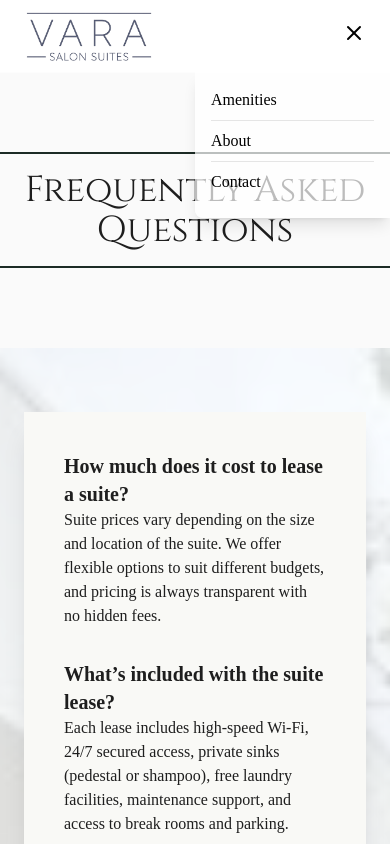
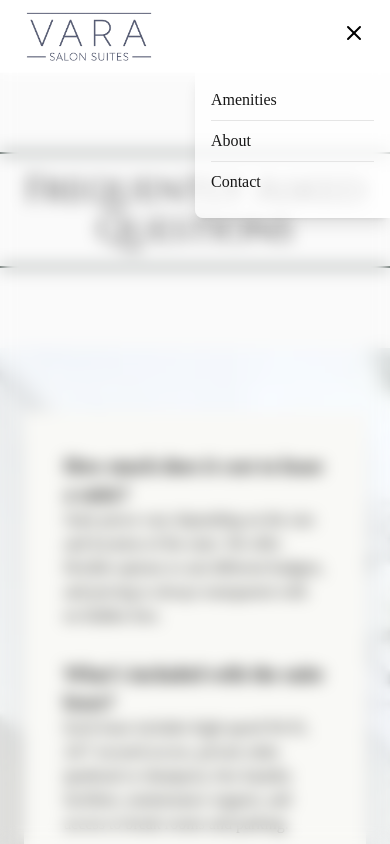
Before and after one commit to cieslak96/vara, a Next.js app: page /faq in a window 390 px wide. Both pictures are taken after a click on the button "Toggle Menu". Shown: the top 844 px of the page. Built offline with nearby package versions, Linux system fonts and the light colour scheme.

Commit message:
dorpdown

```diff
--- a/src/components/Header.tsx
+++ b/src/components/Header.tsx
@@ -9,7 +9,17 @@ export default function Header() {
   const [isOpen, setIsOpen] = useState(false)
 
   return (
-    <header className="absolute top-0 left-0 w-full z-20 bg-white/70 text-black">
+    <>
+      {/* Backdrop Blur for Page — stays behind header */}
+      {isOpen && (
+        <div
+          className="fixed inset-0 backdrop-blur-sm z-20"
+          onClick={() => setIsOpen(false)}
+        />
+      )}
+
+      {/* Header — stays on top of backdrop */}
+      <header className="fixed top-0 left-0 w-full z-30 bg-white/70 text-black">
         <div className="flex items-center justify-between px-6 py-2 max-w-7xl mx-auto">
           {/* Logo */}
           <Link href="/" className="hover:scale-105">
@@ -51,12 +61,13 @@ export default function Header() {
             </button>
           </div>
         </div>
+      </header>
 
-      {/* Animated Dropdown */}
+      {/* Animated Dropdown Menu — above everything */}
       <div
-  className={`md:hidden origin-top-right fixed top-18 right-0 w-1/2 transition-all duration-300 ease-in-out
+        className={`md:hidden fixed top-18 right-0 w-1/2 z-40 transition-all duration-300 ease-in-out transform
           ${isOpen ? 'scale-y-100 opacity-100' : 'scale-y-0 opacity-0 pointer-events-none'}
-    bg-white/70 px-4 py-4 space-y-2 transform shadow-lg rounded-bl-lg
+          origin-top-right bg-white/70 px-4 py-4 space-y-2 shadow-lg rounded-bl-lg
         `}
         style={{ transformOrigin: 'top right' }}
       >
@@ -82,6 +93,6 @@ export default function Header() {
           Contact
         </Link>
       </div>
-    </header>
+    </>
   )
 }
```
Lines whose indentation alone changed are shown as unchanged.
